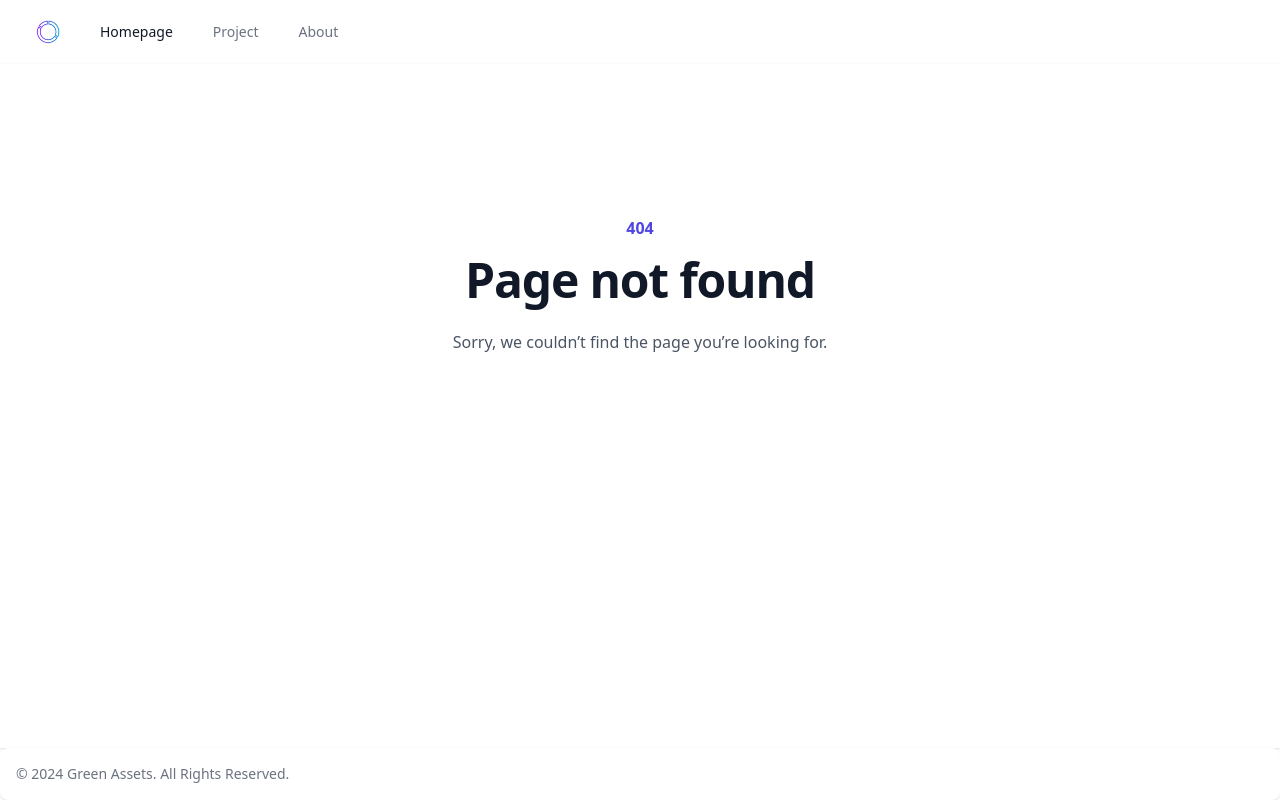
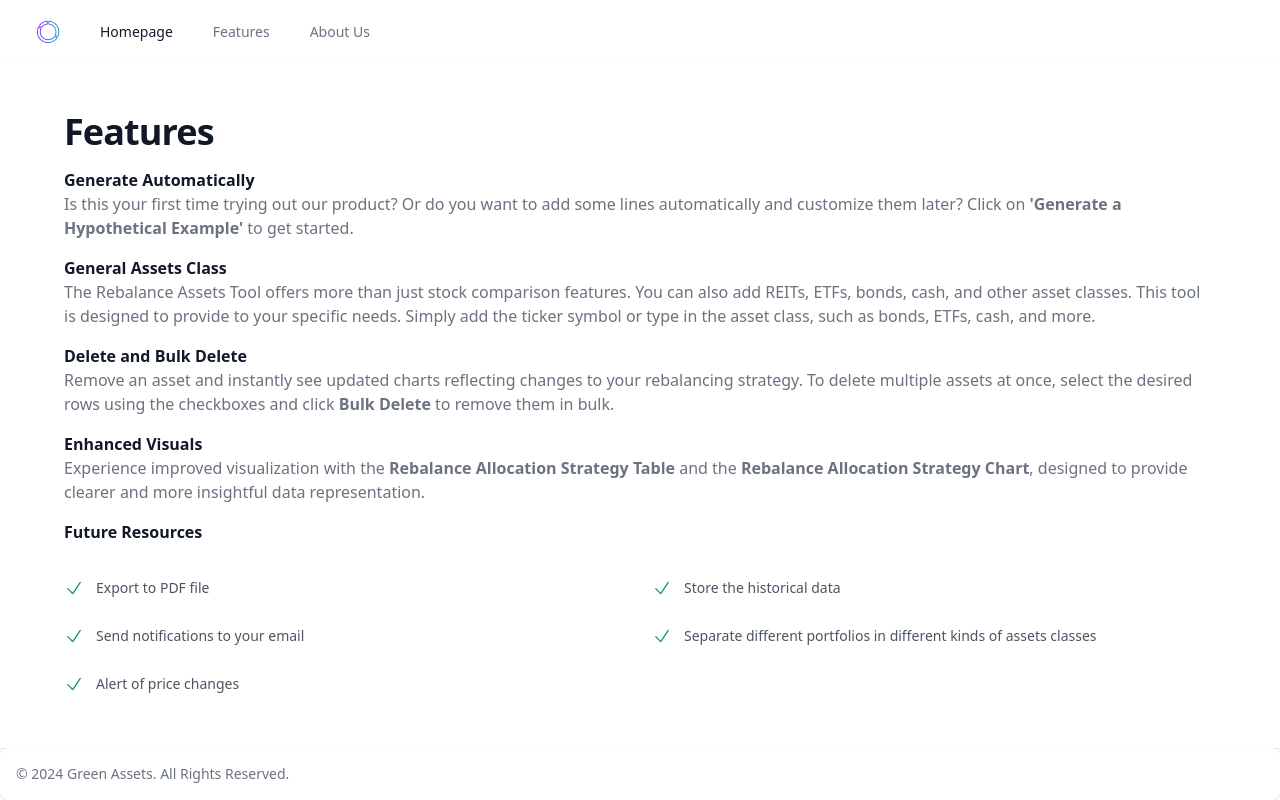
Before and after one commit to greenassetsenterprise/green-assets, a React (Create React App) app: page /green-assets/features in a window 1280 px wide. Before the commit this address had no page. Built offline with nearby package versions, Linux system fonts and the light colour scheme.

Commit message:
improve about us page and features page

```diff
--- a/src/App.tsx
+++ b/src/App.tsx
@@ -7,7 +7,7 @@ import {
 } from "react-router-dom";
 import Navbar from "./components/Navbar";
 import Homepage from "./components/Homepage";
-import Project from "./components/Project";
+import Features from "./components/Features";
 import About from "./components/About";
 import NotFound from "./components/NotFound";
 
@@ -23,7 +23,7 @@ const App: React.FC = () => {
             <Routes>
               <Route path="/" element={<Navigate to="/homepage" />} />
               <Route path="/homepage" element={<Homepage />} />
-              <Route path="/project" element={<Project />} />
+              <Route path="/features" element={<Features />} />
               <Route path="/about" element={<About />} />
               <Route path="*" element={<NotFound />} />
             </Routes>
--- a/src/components/About.tsx
+++ b/src/components/About.tsx
@@ -2,25 +2,28 @@ export default function About() {
   return (
     <div className="mx-auto max-w-7xl px-4 py-6 sm:px-6 lg:px-8">
       <h2 className="text-3xl font-bold tracking-tight text-gray-900 sm:text-4xl">
-        About
+        About Us
       </h2>
       <p className="mt-4 text-gray-500">
-        We're a group of people that did not find any simple tool to help us in
-        the rebalancing assets on the Internet. This is a simple tracking the
-        assets allocation that help people like us, to be able to review our
-        investments, and based on that help protect and grow our wealth.
+        We're a group of investors who recognized the need for a simple yet
+        powerful tool to help us rebalance our assets, protect our investments,
+        and grow our wealth. Our platform goes beyond just tracking shares; it
+        allows you to compare various asset classes and make informed decisions
+        about your next investment moves.
       </p>
       <p className="mt-4 text-gray-500">
-        The intend of this tool is not just add shares and compare it to
-        allocate our next capital in the next month, but it is a super powerfull
-        tool to add any asset classes to compare between it and review where we
-        need to add the next portion of money to rebalance our portfolio.
+        The purpose of this tool is not just to add shares and allocate next
+        month's capital. It's a powerful platform that allows you to add and
+        compare various asset classes, helping you review your investments and
+        determine where to allocate your next portion of money to rebalance your
+        portfolio.
       </p>
       <p className="mt-4 text-gray-500">
-        Please, if you liked this resource a little bit, we encourage you to
-        give us a feedback. We're looking to implement a platform where people
-        like you and us want to track and store more information. To have more
-        resource like storing charts with all assets.
+        If you find this resource helpful, we encourage you to provide feedback.
+        We're working to implement a platform that enables users like you to
+        track and store more information. Future features may include storing
+        charts of all assets, sending email notifications, exporting charts in
+        PDF format, and more.
       </p>
       <p className="mt-4 text-gray-500">
         Thank you very much! We really appreciate it.
--- /dev/null
+++ b/src/components/Features.tsx
@@ -0,0 +1,67 @@
+import { CheckIcon } from "@heroicons/react/24/outline";
+const includedFeatures = [
+  "Export to PDF file",
+  "Store the historical data",
+  "Send notifications to your email",
+  "Separate different portfolios in different kinds of assets classes",
+  "Alert of price changes",
+];
+
+export default function Features() {
+  return (
+    <div className="mx-auto max-w-7xl px-4 py-6 sm:px-6 lg:px-8">
+      <h2 className="text-3xl font-bold tracking-tight text-gray-900 sm:text-4xl">
+        Features
+      </h2>
+      <p className="mt-4 text-gray-500">
+        <h1 className="font-semibold text-gray-900">Generate Automatically</h1>
+        Is this your first time trying out our product? Or do you want to add
+        some lines automatically and customize them later? Click on{" "}
+        <span className="font-bold">'Generate a Hypothetical Example'</span> to
+        get started.
+      </p>
+      <p className="mt-4 text-gray-500">
+        <h1 className="font-semibold text-gray-900">General Assets Class</h1>
+        The Rebalance Assets Tool offers more than just stock comparison
+        features. You can also add REITs, ETFs, bonds, cash, and other asset
+        classes. This tool is designed to provide to your specific needs. Simply
+        add the ticker symbol or type in the asset class, such as bonds, ETFs,
+        cash, and more.
+      </p>
+      <p className="mt-4 text-gray-500">
+        <h1 className="font-semibold text-gray-900">Delete and Bulk Delete</h1>
+        Remove an asset and instantly see updated charts reflecting changes to
+        your rebalancing strategy. To delete multiple assets at once, select the
+        desired rows using the checkboxes and click{" "}
+        <span className="font-bold">Bulk Delete</span> to remove them in bulk.
+      </p>
+      <p className="mt-4 text-gray-500">
+        <h1 className="font-semibold text-gray-900">Enhanced Visuals</h1>
+        Experience improved visualization with the{" "}
+        <span className="font-bold">
+          Rebalance Allocation Strategy Table
+        </span>{" "}
+        and the{" "}
+        <span className="font-bold">Rebalance Allocation Strategy Chart</span>,
+        designed to provide clearer and more insightful data representation.
+      </p>
+      <p className="mt-4 text-gray-500">
+        <h1 className="font-semibold text-gray-900">Future Resources</h1>
+        <ul
+          role="list"
+          className="mt-8 grid grid-cols-1 gap-4 text-sm leading-6 text-gray-600 sm:grid-cols-2 sm:gap-6"
+        >
+          {includedFeatures.map((feature) => (
+            <li key={"export"} className="flex gap-x-3">
+              <CheckIcon
+                aria-hidden="true"
+                className="h-6 w-5 flex-none text-emerald-600"
+              />
+              {feature}
+            </li>
+          ))}
+        </ul>
+      </p>
+    </div>
+  );
+}
--- a/src/components/Navbar.tsx
+++ b/src/components/Navbar.tsx
@@ -9,8 +9,8 @@ import { useNavigate } from "react-router-dom";
 
 const initialNavigation = [
   { name: "Homepage", href: "/homepage", current: true },
-  { name: "Project", href: "/project", current: false },
-  { name: "About", href: "/about", current: false },
+  { name: "Features", href: "/features", current: false },
+  { name: "About Us", href: "/about", current: false },
 ];
 
 function classNames(...classes: string[]) {
--- a/src/components/Project.tsx
+++ /dev/null
@@ -1,21 +0,0 @@
-export default function Project() {
-  return (
-    <div className="mx-auto max-w-7xl px-4 py-6 sm:px-6 lg:px-8">
-      <h2 className="text-3xl font-bold tracking-tight text-gray-900 sm:text-4xl">
-        Project
-      </h2>
-      <p className="mt-4 text-gray-500">
-        We're a group of people that did not find any simple tool to help us in
-        the rebalancing assets on the Internet. This is a simple tracking the
-        assets allocation that help people like us, to be able to review our
-        investments, and based on that help protect and grow our wealth.
-      </p>
-      <p className="mt-4 text-gray-500">
-        The intend of this tool is not just add shares and compare it to
-        allocate our next capital in the next month, but it is a super powerfull
-        tool to add any asset classes to compare between it and review where we
-        need to add the next portion of money to rebalance our portfolio.
-      </p>
-    </div>
-  );
-}
```
